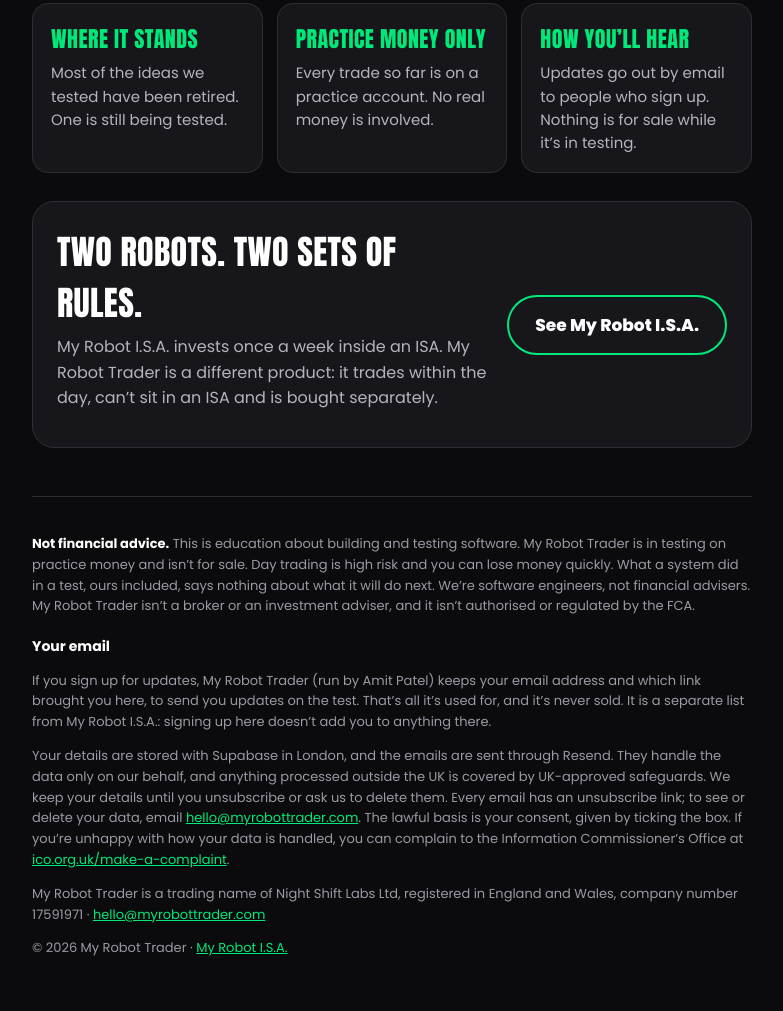
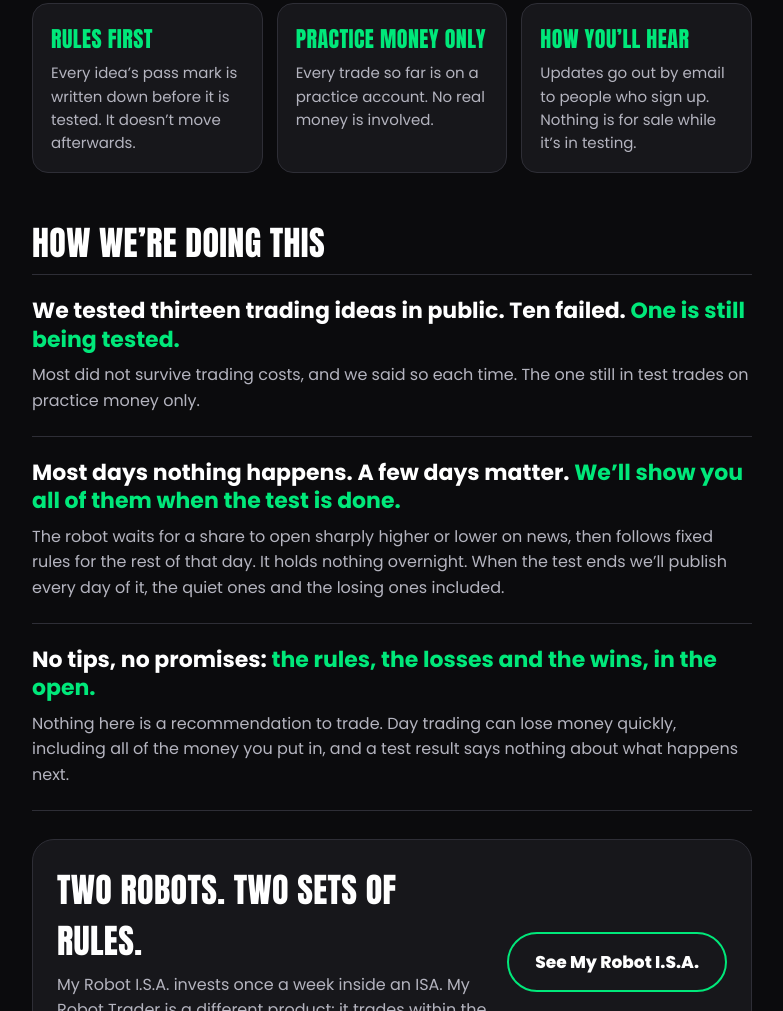
Before and after one commit to amitbharatpatel7-hue/myrobottrader-assets, a plain HTML site: page docs/index.html in a window 1280 px wide. Shown: the part 969-1980 px from the top of the page, without its empty margins (248-1031 px from the left). Drawn offline with Linux system fonts and the light colour scheme.

Commit message:
Add 'How we're doing this': three lines Amit chose, cut to fit the no-results rule
Co-Authored-By: Claude Fable 5.2 <noreply@anthropic.com>
Claude-Session: https://claude.ai/code/session_016igd89oKEhSfdoztsLyWYK

```diff
--- a/docs/index.html
+++ b/docs/index.html
@@ -64,6 +64,12 @@
   .fact{background:var(--deep2);border:1px solid var(--rule);border-radius:16px;padding:18px}
   .fact h3{margin:0 0 6px;font-family:Anton,Impact,sans-serif;font-weight:400;font-size:22px;letter-spacing:.02em;text-transform:uppercase;color:var(--green)}
   .fact p{margin:0;font-size:15px;line-height:1.55;color:var(--muted)}
+  .say{margin:36px 0 0}
+  .say article{border-top:1px solid var(--rule);padding:22px 0}
+  .say article:last-child{border-bottom:1px solid var(--rule)}
+  .say h3{margin:0 0 8px;font-size:22px;line-height:1.3;font-weight:700;color:var(--ink)}
+  .say h3 .g{color:var(--green)}
+  .say p{margin:0;font-size:16px;line-height:1.6;color:var(--muted)}
   .two{display:flex;flex-wrap:wrap;align-items:center;justify-content:space-between;gap:18px}
   .two div{flex:1 1 340px}
   footer{border-top:1px solid var(--rule);margin-top:48px;padding:24px 0 40px;color:var(--eye);font-size:13px;line-height:1.6}
@@ -127,9 +133,25 @@
   </section>
 
   <section class="facts" aria-label="Where the test stands">
-    <div class="fact"><h3>Where it stands</h3><p>Most of the ideas we tested have been retired. One is still being tested.</p></div>
+    <div class="fact"><h3>Rules first</h3><p>Every idea&rsquo;s pass mark is written down before it is tested. It doesn&rsquo;t move afterwards.</p></div>
     <div class="fact"><h3>Practice money only</h3><p>Every trade so far is on a practice account. No real money is involved.</p></div>
     <div class="fact"><h3>How you&rsquo;ll hear</h3><p>Updates go out by email to people who sign up. Nothing is for sale while it&rsquo;s in testing.</p></div>
+  </section>
+
+  <section class="say" aria-labelledby="say-h">
+    <h2 id="say-h">How we&rsquo;re doing this</h2>
+    <article>
+      <h3>We tested thirteen trading ideas in public. Ten failed. <span class="g">One is still being tested.</span></h3>
+      <p>Most did not survive trading costs, and we said so each time. The one still in test trades on practice money only.</p>
+    </article>
+    <article>
+      <h3>Most days nothing happens. A few days matter. <span class="g">We&rsquo;ll show you all of them when the test is done.</span></h3>
+      <p>The robot waits for a share to open sharply higher or lower on news, then follows fixed rules for the rest of that day. It holds nothing overnight. When the test ends we&rsquo;ll publish every day of it, the quiet ones and the losing ones included.</p>
+    </article>
+    <article>
+      <h3>No tips, no promises: <span class="g">the rules, the losses and the wins, in the open.</span></h3>
+      <p>Nothing here is a recommendation to trade. Day trading can lose money quickly, including all of the money you put in, and a test result says nothing about what happens next.</p>
+    </article>
   </section>
 
   <section class="card two" aria-labelledby="two-h">
```
Also changed, not shown: 1 other file.
